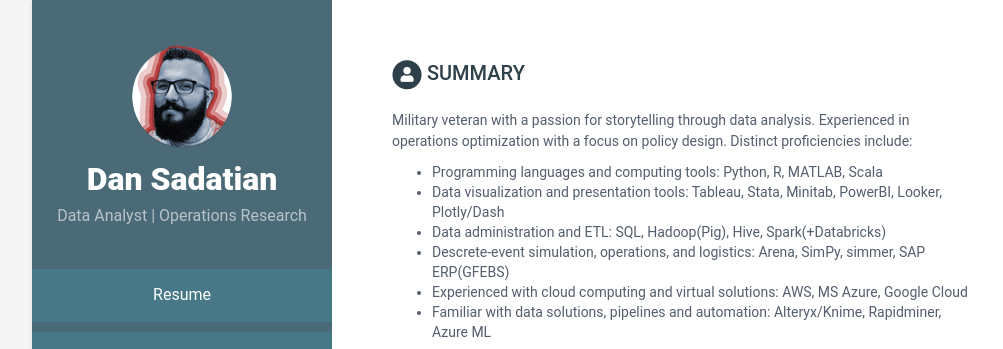
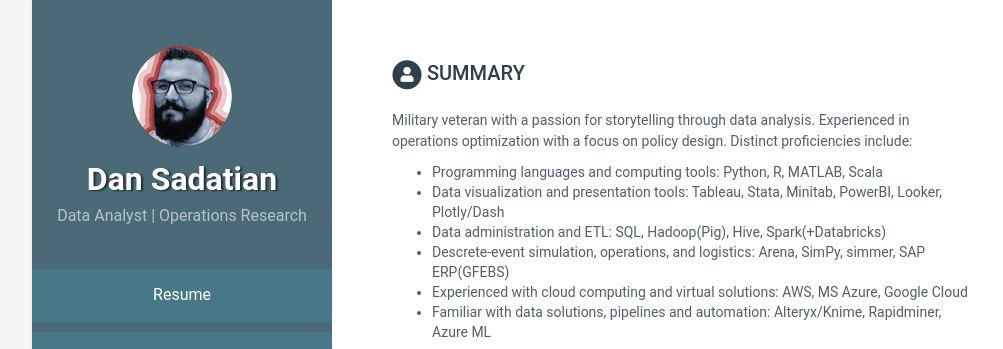
Before and after one commit to sadatian/sadatian.github.io, a Jekyll site: the page built from index.html, in a window 1280 px wide. Shown: the top 349 px of the page, without its empty margins (108-1111 px from the left). Built offline with Jekyll 4.4.1, drawn with Linux system fonts in a browser that asks for light colours.

Commit message:
name weight and shadow

```diff
--- a/_sass/_base.scss
+++ b/_sass/_base.scss
@@ -68,7 +68,8 @@
   }
   .name {
     font-size: 32px;
-    font-weight: 900;
+    // font-weight: 900;
+    text-shadow: 2px 1px 2px #00000099;
     margin-top: 0;
     margin-bottom: 10px;
   }
```
